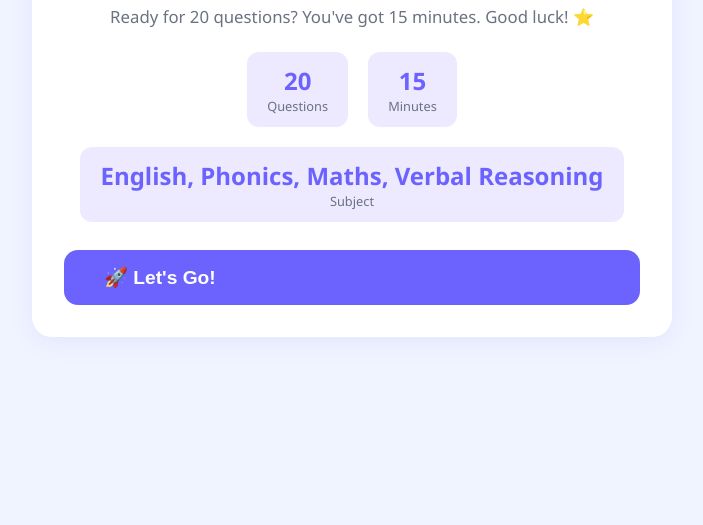
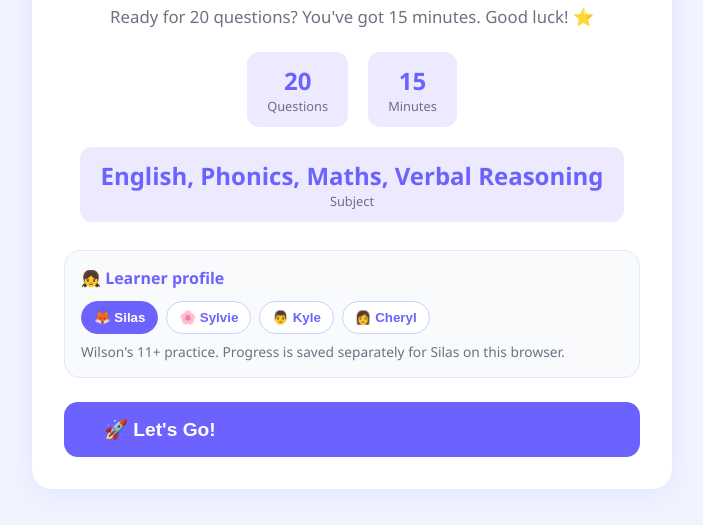
Before and after one commit to shtse8/tse-family-learning, a website: page index.html in a window 1280 px wide. Shown: the part 290-815 px from the top of the page, without its empty margins (288-991 px from the left). Drawn offline with Linux system fonts and the light colour scheme.

Commit message:
feat: add learner profiles

```diff
--- a/index.html
+++ b/index.html
@@ -241,7 +241,7 @@
     .review-ans { color: var(--subtext); font-size: 0.85rem; }
 
     /* ── Learning history ── */
-    .history-panel, .study-plan, .stats-panel, .data-panel {
+    .history-panel, .study-plan, .stats-panel, .data-panel, .learner-panel {
       background: #f8fafc;
       border: 1px solid #e0e7ff;
       border-radius: 16px;
@@ -249,7 +249,7 @@
       margin: 18px 0 24px;
       text-align: left;
     }
-    .history-panel h3, .study-plan h3, .stats-panel h3, .data-panel h3 {
+    .history-panel h3, .study-plan h3, .stats-panel h3, .data-panel h3, .learner-panel h3 {
       font-size: 1rem;
       margin-bottom: 10px;
       color: var(--primary);
@@ -282,10 +282,13 @@
     .history-score { font-weight: 800; color: var(--primary); }
     .history-meta { color: var(--subtext); font-size: 0.78rem; }
     .study-plan p, .data-panel p { color: var(--subtext); line-height: 1.55; }
-    .data-actions { display: flex; gap: 8px; flex-wrap: wrap; margin-top: 12px; }
+    .data-actions, .learner-options { display: flex; gap: 8px; flex-wrap: wrap; margin-top: 12px; }
     .btn-secondary { background: #eef2ff; color: var(--primary); border: 1px solid #c7d2fe; }
     .btn-secondary:hover { background: #e0e7ff; }
     .file-input { display: none; }
+    .learner-chip { border: 1px solid #c7d2fe; background: #fff; color: var(--primary); border-radius: 999px; padding: 8px 12px; font-weight: 800; cursor: pointer; }
+    .learner-chip.active { background: var(--primary); color: #fff; border-color: var(--primary); }
+    .learner-note { color: var(--subtext); font-size: 0.86rem; margin-top: 8px; }
 
     @media (max-width: 480px) {
       .card { padding: 20px; }
@@ -319,6 +322,11 @@
         <div class="val" id="info-subject">-</div>
         <div class="lbl">Subject</div>
       </div>
+    </div>
+    <div class="learner-panel">
+      <h3>👧 Learner profile</h3>
+      <div class="learner-options" id="learner-options"></div>
+      <div class="learner-note" id="learner-note">Progress is saved separately for each family learner on this browser.</div>
     </div>
     <div class="stats-panel" id="stats-panel" style="display:none">
       <h3>🏅 Learning stats</h3>
@@ -388,6 +396,26 @@
     let timeLeft = 0;
     let answered = false;
     const HISTORY_KEY = 'tse-family-learning-history-v1';
+    const LEARNER_KEY = 'tse-family-learning-active-learner-v1';
+    const LEARNERS = [
+      { id: 'silas', name: 'Silas', emoji: '🦊', note: "Wilson's 11+ practice" },
+      { id: 'sylvie', name: 'Sylvie', emoji: '🌸', note: 'Early-years practice placeholder' },
+      { id: 'kyle', name: 'Kyle', emoji: '👨', note: 'Adult learning placeholder' },
+      { id: 'cheryl', name: 'Cheryl', emoji: '👩', note: 'Adult learning placeholder' }
+    ];
+
+    function activeLearnerId() {
+      const saved = localStorage.getItem(LEARNER_KEY);
+      return LEARNERS.some(learner => learner.id === saved) ? saved : 'silas';
+    }
+
+    function activeLearner() {
+      return LEARNERS.find(learner => learner.id === activeLearnerId()) || LEARNERS[0];
+    }
+
+    function learnerHistoryKey(id = activeLearnerId()) {
+      return `${HISTORY_KEY}-${id}`;
+    }
 
     function escapeHTML(value) {
       return String(value).replace(/[&<>"']/g, ch => ({
@@ -397,7 +425,9 @@
 
     function loadHistory() {
       try {
-        const parsed = JSON.parse(localStorage.getItem(HISTORY_KEY) || '[]');
+        const key = learnerHistoryKey();
+        const legacy = activeLearnerId() === 'silas' ? localStorage.getItem(HISTORY_KEY) : null;
+        const parsed = JSON.parse(localStorage.getItem(key) || legacy || '[]');
         return Array.isArray(parsed) ? parsed.slice(0, 8) : [];
       } catch {
         return [];
@@ -406,7 +436,7 @@
 
     function saveHistory(entry) {
       const history = [entry, ...loadHistory()].slice(0, 8);
-      localStorage.setItem(HISTORY_KEY, JSON.stringify(history));
+      localStorage.setItem(learnerHistoryKey(), JSON.stringify(history));
       return history;
     }
 
@@ -466,10 +496,12 @@
     function exportProgress() {
       const history = loadHistory();
       if (!history.length) return;
+      const learner = activeLearner();
       const payload = {
         app: 'tse-family-learning',
-        version: 1,
+        version: 2,
         exportedAt: new Date().toISOString(),
+        learner: { id: learner.id, name: learner.name },
         history
       };
       const blob = new Blob([JSON.stringify(payload, null, 2)], { type: 'application/json' });
@@ -499,7 +531,7 @@
             percent: Math.max(0, Math.min(100, Number(item.percent || 0))),
             focus: String(item.focus || 'Mixed practice')
           }));
-          localStorage.setItem(HISTORY_KEY, JSON.stringify(cleaned));
+          localStorage.setItem(learnerHistoryKey(), JSON.stringify(cleaned));
           renderHistory(cleaned);
           alert('Progress imported successfully.');
         } catch {
@@ -530,7 +562,26 @@
       };
     }
 
+    function renderLearners() {
+      const currentId = activeLearnerId();
+      const learner = activeLearner();
+      document.getElementById('learner-options').innerHTML = LEARNERS.map(item => `
+        <button class="learner-chip ${item.id === currentId ? 'active' : ''}" onclick="selectLearner('${item.id}')">
+          ${item.emoji} ${escapeHTML(item.name)}
+        </button>
+      `).join('');
+      document.getElementById('learner-note').textContent = `${learner.note}. Progress is saved separately for ${learner.name} on this browser.`;
+    }
+
+    function selectLearner(id) {
+      if (!LEARNERS.some(learner => learner.id === id)) return;
+      localStorage.setItem(LEARNER_KEY, id);
+      renderLearners();
+      renderHistory();
+    }
+
     // Load questions
+    renderLearners();
     fetch('questions.json?v=' + Date.now())
       .then(r => r.json())
       .then(data => {
@@ -681,7 +732,9 @@
 
       const plan = buildStudyPlan(subjects);
       document.getElementById('study-plan').innerHTML = plan.html;
+      const learner = activeLearner();
       const updatedHistory = saveHistory({
+        learner: learner.id,
         date: new Date().toLocaleDateString(undefined, { month: 'short', day: 'numeric' }),
         correct, total, percent: pct, focus: plan.focus
       });
```
Also changed, not shown: FAMILY_LEARNING_HUB_ROADMAP.md (+9 -9 lines), README.md.
